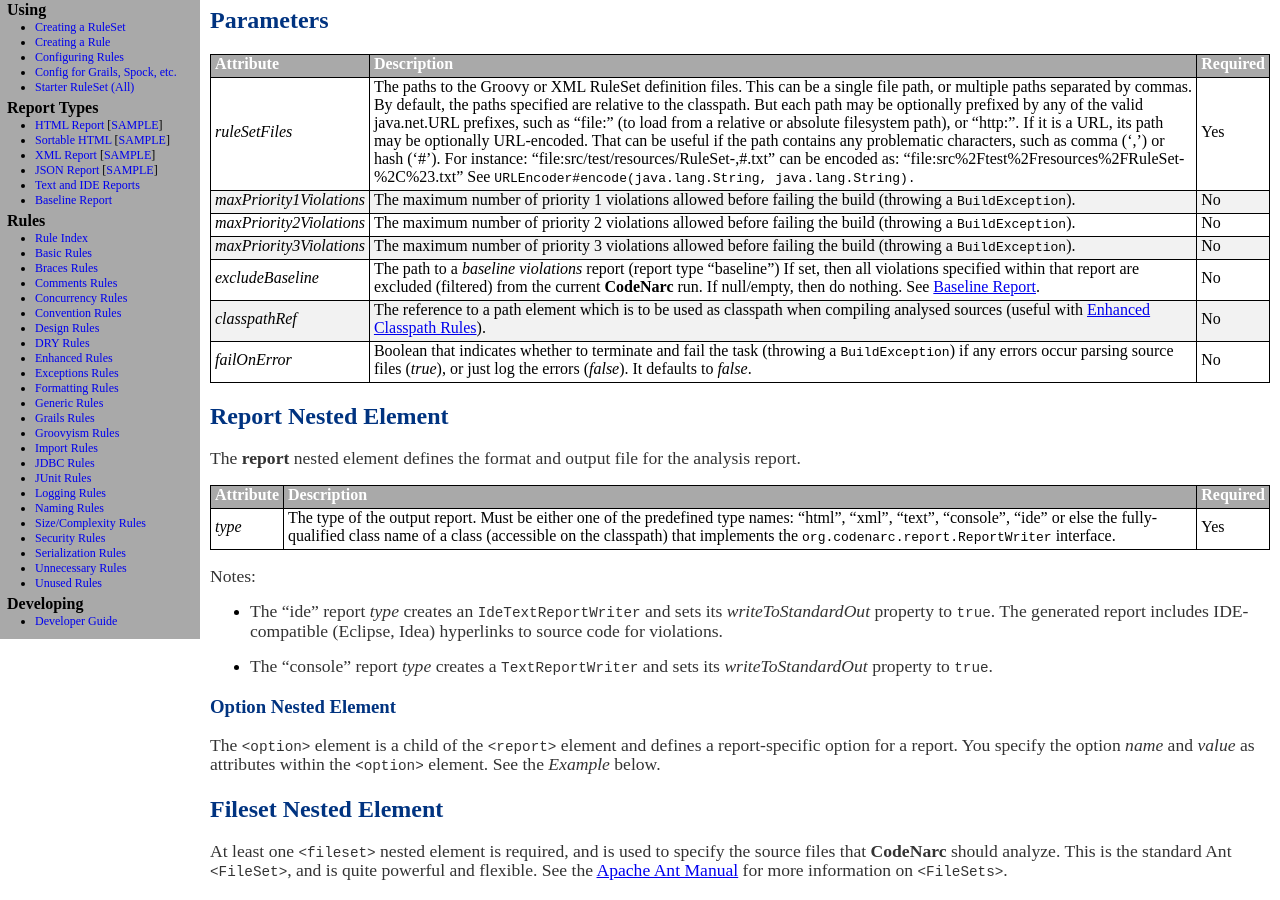
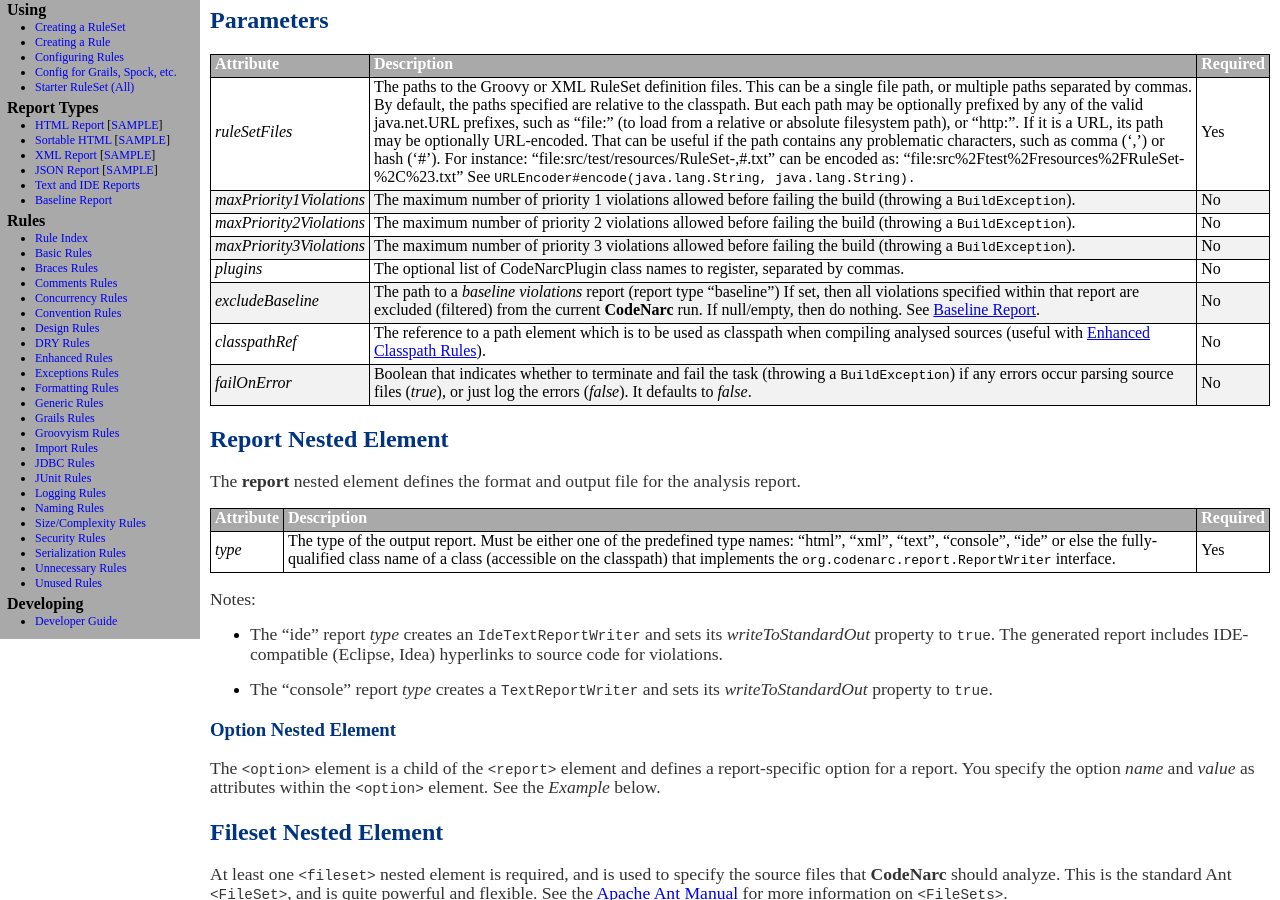
Before and after one commit to CodeNarc/CodeNarc, a Jekyll site: the page built from codenarc-ant-task.md, in a window 1280 px wide and 900 px high, scrolled down 310 px. Built offline with Jekyll 4.4.1, drawn with Linux system fonts in a browser that asks for light colours.

Commit message:
#494: Add plugins=xxx options to Ant Task

```diff
--- a/codenarc-ant-task.md
+++ b/codenarc-ant-task.md
@@ -16,6 +16,7 @@ The **CodeNarc** Ant Task is implemented by the `org.codenarc.ant.CodeNarcTask`
 | *maxPriority1Violations* | The maximum number of priority 1 violations allowed before failing the build (throwing a `BuildException`).               | No |
 | *maxPriority2Violations* | The maximum number of priority 2 violations allowed before failing the build (throwing a `BuildException`).               | No |
 | *maxPriority3Violations* | The maximum number of priority 3 violations allowed before failing the build (throwing a `BuildException`).               | No |
+| *plugins*                | The optional list of CodeNarcPlugin class names to register, separated by commas.                                         | No |
 | *excludeBaseline*        | The path to a *baseline violations* report (report type "baseline") If set, then all violations specified within that report are excluded (filtered) from the current **CodeNarc** run. If null/empty, then do nothing. See [Baseline Report](./codenarc-baseline-xml-report-writer.html).    | No |
 | *classpathRef*           | The reference to a path element which is to be used as classpath when compiling analysed sources (useful with [Enhanced Classpath Rules](./codenarc-enhanced-classpath-rules.html)). | No |
 | *failOnError*            | Boolean that indicates whether to terminate and fail the task (throwing a `BuildException`) if any errors occur parsing source files (*true*), or just log  the errors (*false*). It defaults to *false*. | No |
```
